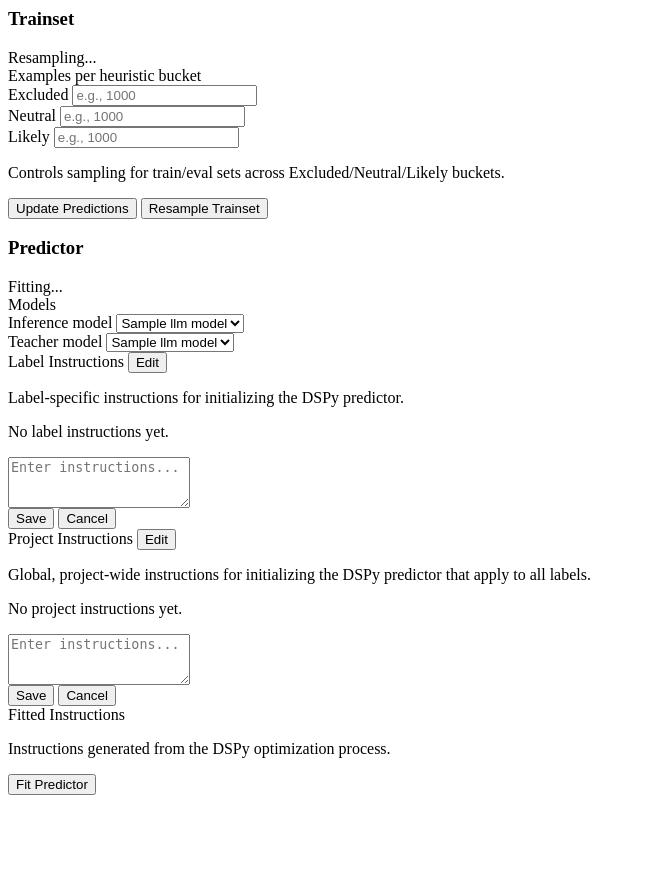
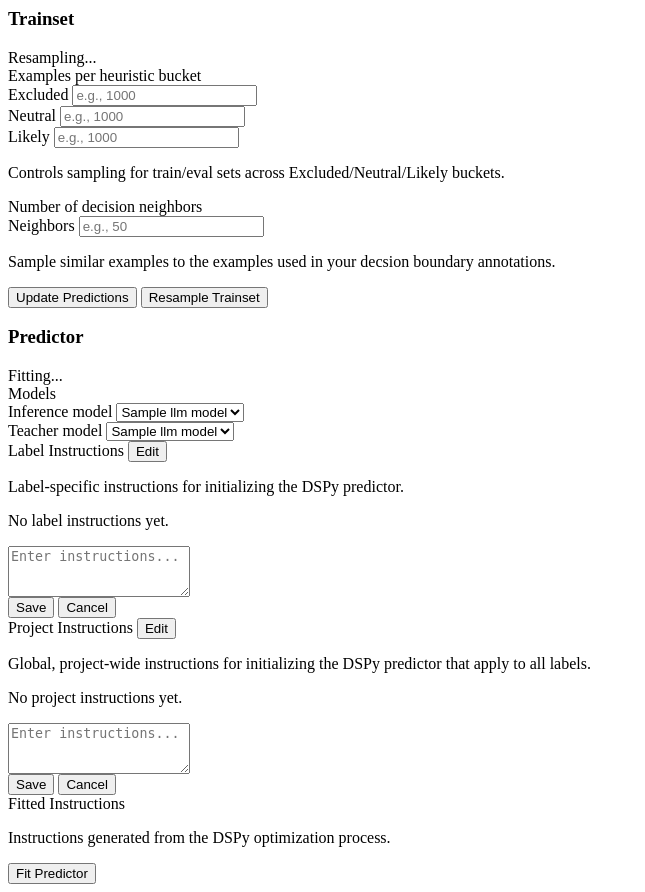
Before and after one commit to freelawproject/classifier-experiments, a Python web app: template clx/app/templates/search/predictor_tab.html in a window 1280 px wide. Shown: the whole page, without its empty margins (0-645 px from the left). Before the commit the page ends 795 px from the top, so only its background shows below. Run offline with Jinja, Linux system fonts and the light colour scheme; the template is opened without the code that fills it: most values are stand-ins (such as "Sample title", 1, 10 or a date in 2020).

Commit message:
feat(app): sample from decision boundary neighbors for trainset
Fixes: #120

```diff
--- a/clx/app/templates/search/index.html
+++ b/clx/app/templates/search/index.html
@@ -225,6 +225,7 @@
                     numExcluded: 1000,
                     numNeutral: 1000,
                     numLikely: 1000,
+                    numDecisionNeighbors: 50,
                 },
                 predictorConfig: {
                     inferenceModel: '{{ label_class.default_inference_model }}',
@@ -596,6 +597,7 @@
                             trainset_num_excluded: this.trainsetConfig.numExcluded,
                             trainset_num_neutral: this.trainsetConfig.numNeutral,
                             trainset_num_likely: this.trainsetConfig.numLikely,
+                            trainset_num_decision_neighbors: this.trainsetConfig.numDecisionNeighbors,
                         },
                         jobName: 'Resampling Trainset',
                     });
@@ -635,6 +637,7 @@
                     this.trainsetConfig.numExcluded = this.labels?.[labelId]?.trainset_num_excluded || 1000;
                     this.trainsetConfig.numNeutral = this.labels?.[labelId]?.trainset_num_neutral || 1000;
                     this.trainsetConfig.numLikely = this.labels?.[labelId]?.trainset_num_likely || 1000;
+                    this.trainsetConfig.numDecisionNeighbors = this.labels?.[labelId]?.trainset_num_decision_neighbors || 50;
                     this.predictorConfig.inferenceModel = this.labels?.[labelId]?.inference_model || '{{ label_class.default_inference_model }}';
                     this.predictorConfig.teacherModel = this.labels?.[labelId]?.teacher_model || '{{ label_class.default_teacher_model }}';
                     this.annoTagIds.true = this.getTagsByPrefix('anno:true', true).map(t => t.id).find(id => id !== null);
--- a/clx/app/templates/search/predictor_tab.html
+++ b/clx/app/templates/search/predictor_tab.html
@@ -126,7 +126,23 @@
                             />
                         </div>
                     </div>
-                    <p class="mt-1 text-xs text-gray-500">Controls sampling for train/eval sets across Excluded/Neutral/Likely buckets.</p>
+                    <p class="mt-1 text-xs text-gray-500 mb-3">Controls sampling for train/eval sets across Excluded/Neutral/Likely buckets.</p>
+
+                    <label class="block text-sm font-medium text-gray-700 mb-1">Number of decision neighbors</label>
+                    <div class="grid grid-cols-3 gap-3">
+                        <div>
+                            <label class="block text-sm text-gray-700 mb-1">Neighbors</label>
+                            <input
+                                type="number"
+                                min="1"
+                                step="1"
+                                x-model.number="trainsetConfig.numDecisionNeighbors"
+                                class="w-full rounded-md ring-1 ring-gray-300 focus:ring-blue-500 text-sm p-2"
+                                placeholder="e.g., 50"
+                            />
+                        </div>
+                    </div>
+                    <p class="mt-1 text-xs text-gray-500">Sample similar examples to the examples used in your decsion boundary annotations.</p>
                 </div>
                 <!-- Buttons -->
                 <div class="flex gap-3 justify-end">
--- a/clx/app/views.py
+++ b/clx/app/views.py
@@ -73,6 +73,7 @@ def labels_endpoint(request, project_id):
         "trainset_num_excluded",
         "trainset_num_neutral",
         "trainset_num_likely",
+        "trainset_num_decision_neighbors",
         "trainset_num_positive_preds",
         "trainset_num_negative_preds",
         "trainset_predictions_updated_at",
@@ -300,6 +301,9 @@ def predictor_update_trainset_endpoint(request, project_id):
     )
     label.trainset_num_neutral = int(payload.get("trainset_num_neutral", 1000))
     label.trainset_num_likely = int(payload.get("trainset_num_likely", 1000))
+    label.trainset_num_decision_neighbors = int(
+        payload.get("trainset_num_decision_neighbors", 50)
+    )
     label.save()
     label.update_trainset()
     return JsonResponse({"ok": True})
```
Also changed, not shown: clx/app/models.py (+14 -0 lines), clx/app/search_utils.py (+17 -13 lines), clx/app/migrations/0002_label_trainset_num_decision_neighbors_and_more.py (added).
